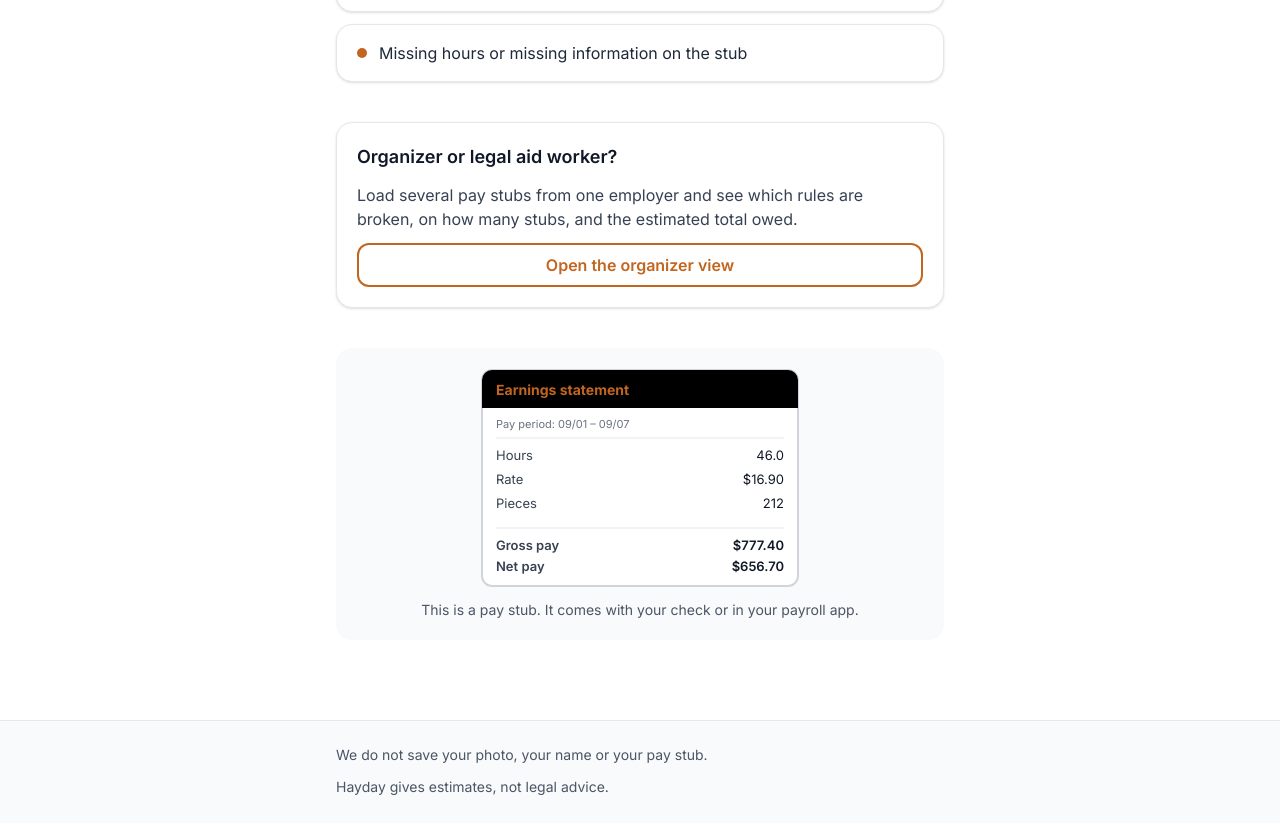
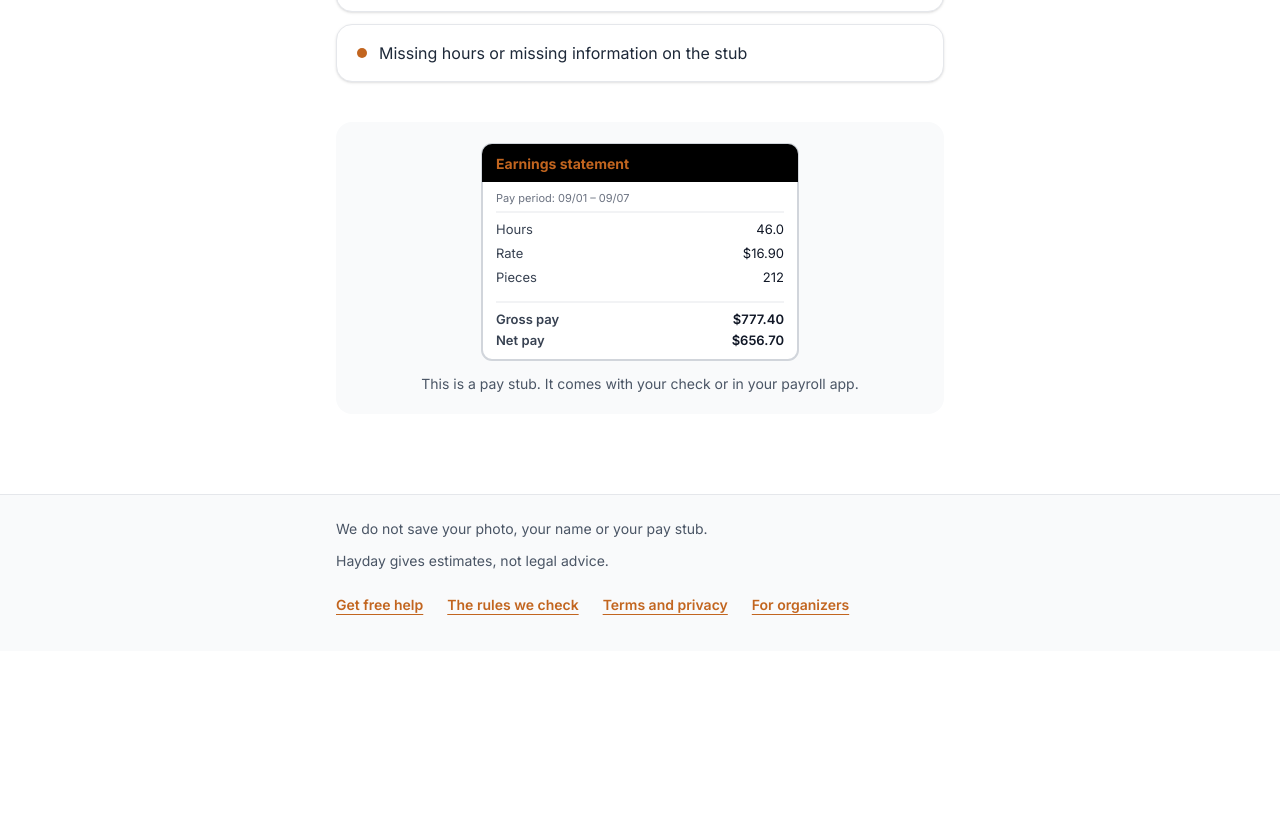
Before and after one commit to Niki07/Hayday, a Next.js app: page / in a window 1280 px wide. Shown: the part 560-1383 px from the top of the page. After the commit the page ends 1211 px from the top, so only its background shows below. Built offline with nearby package versions, Linux system fonts and the light colour scheme.

Commit message:
Remove home organizer card; header link stays (D-056)

```diff
--- a/src/app/page.tsx
+++ b/src/app/page.tsx
@@ -48,16 +48,6 @@ export default function Home() {
       </section>
 
       <section>
-        <Card className="flex flex-col gap-3 border-accent/30 bg-accent-soft">
-          <h2 className="text-lg font-semibold text-gray-900">{t("home.org.title")}</h2>
-          <p className="text-gray-700">{t("home.org.body")}</p>
-          <Button href="/organizer" variant="secondary" size="md" className="w-full sm:w-auto">
-            {t("home.org.cta")}
-          </Button>
-        </Card>
-      </section>
-
-      <section>
         <figure className="flex flex-col items-center gap-3 rounded-2xl bg-gray-50 p-5">
           <PayStubIllustration />
           <figcaption className="text-center text-sm text-gray-600">
```
Also changed, not shown: 1 other file (tests, documents, lock files or other folders).
